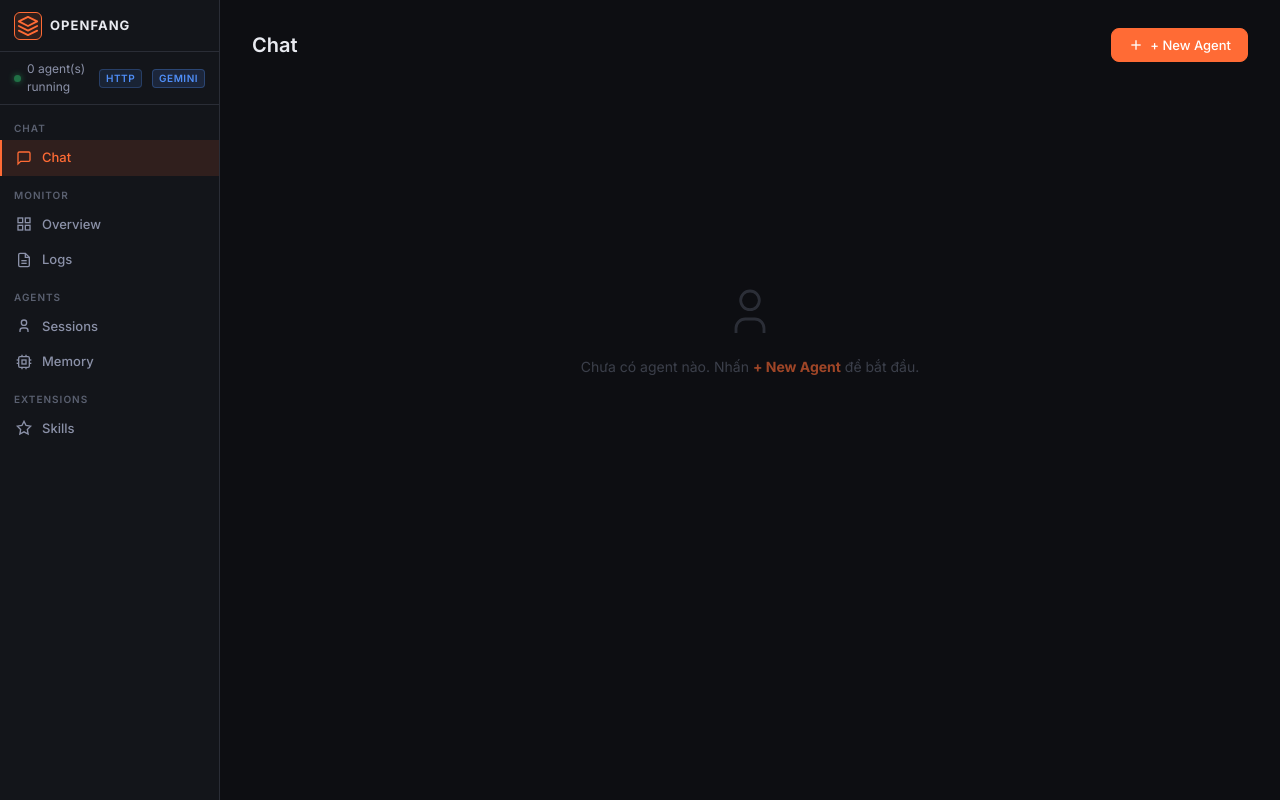
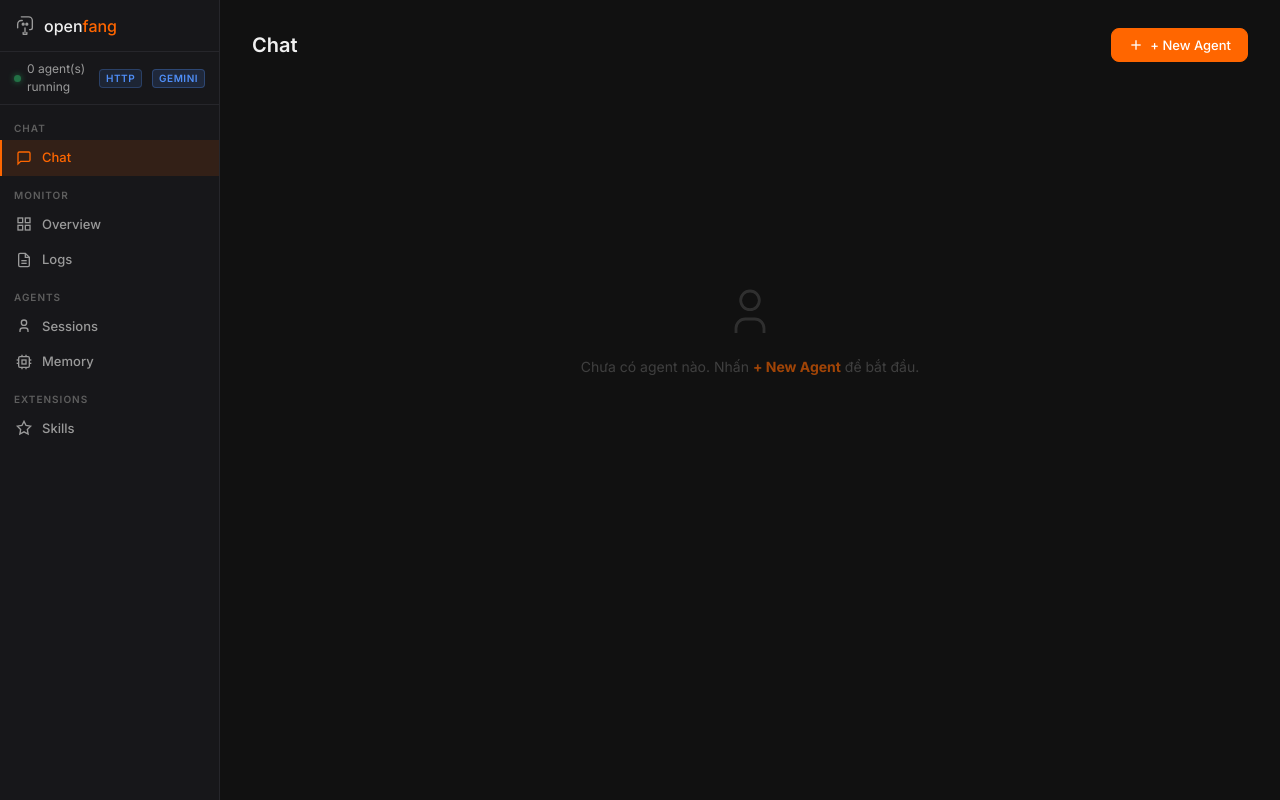
Before and after one commit to phamquocdat797979/openfang-app, a website: page public/index.html in a window 1280 px wide. Drawn offline with Linux system fonts and the light colour scheme; no server answers.

Commit message:
style: update dark theme colors and logo to match reference image

```diff
--- a/public/index.html
+++ b/public/index.html
@@ -15,12 +15,15 @@
   <aside class="sidebar" id="sidebar">
     <div class="sidebar-header">
       <div class="logo">
-        <div class="logo-icon">
-          <svg width="22" height="22" viewBox="0 0 24 24" fill="none">
-            <path d="M12 2L2 7l10 5 10-5-10-5zM2 17l10 5 10-5M2 12l10 5 10-5" stroke="#FF6B35" stroke-width="2" stroke-linecap="round" stroke-linejoin="round"/>
+        <div class="logo-icon" style="background:none; border:none; width: auto; height: auto;">
+          <svg width="22" height="22" viewBox="0 0 24 24" fill="none" stroke="var(--text-secondary)" stroke-width="1.5" stroke-linecap="round" stroke-linejoin="round">
+            <path d="M8 2h8a4 4 0 0 1 4 4v8a2 2 0 0 1-2 2h-1M4 14v-4a4 4 0 0 1 4-4h1"/>
+            <circle cx="10" cy="10" r="1" fill="var(--text-secondary)"/>
+            <circle cx="14" cy="10" r="1" fill="var(--text-secondary)"/>
+            <path d="M12 14v5M10 19v2h4v-2"/>
           </svg>
         </div>
-        <span class="logo-text">OPENFANG</span>
+        <span class="logo-text" style="font-size: 16px; font-weight: 500; letter-spacing: 0; text-transform: lowercase; color: var(--text-primary);">open<span style="color:var(--accent)">fang</span></span>
       </div>
     </div>
 
--- a/public/styles.css
+++ b/public/styles.css
@@ -2,21 +2,21 @@
 *, *::before, *::after { box-sizing: border-box; margin: 0; padding: 0; }
 
 :root {
-  --bg-primary: #0d0e12;
-  --bg-secondary: #13151a;
-  --bg-tertiary: #1a1d24;
-  --bg-card: #1e2128;
-  --bg-hover: #252831;
+  --bg-primary: #111111;
+  --bg-secondary: #17171a;
+  --bg-tertiary: #1e1e24;
+  --bg-card: #1a1a1e;
+  --bg-hover: #26262b;
   --bg-active: #2a2e38;
-  --border: #2a2d36;
-  --border-light: #333744;
-  --text-primary: #e8eaf0;
-  --text-secondary: #8b91a8;
-  --text-muted: #5a6070;
-  --accent: #FF6B35;
-  --accent-light: #FF8C5A;
-  --accent-dim: rgba(255,107,53,0.12);
-  --accent-glow: rgba(255,107,53,0.25);
+  --border: #26262b;
+  --border-light: #33333b;
+  --text-primary: #f0f0f0;
+  --text-secondary: #9a9a9a;
+  --text-muted: #5e5e5e;
+  --accent: #ff6600;
+  --accent-light: #ff8533;
+  --accent-dim: rgba(255,102,0,0.12);
+  --accent-glow: rgba(255,102,0,0.25);
   --blue: #4F8EF7;
   --blue-dim: rgba(79,142,247,0.12);
   --green: #2ECC71;
```
